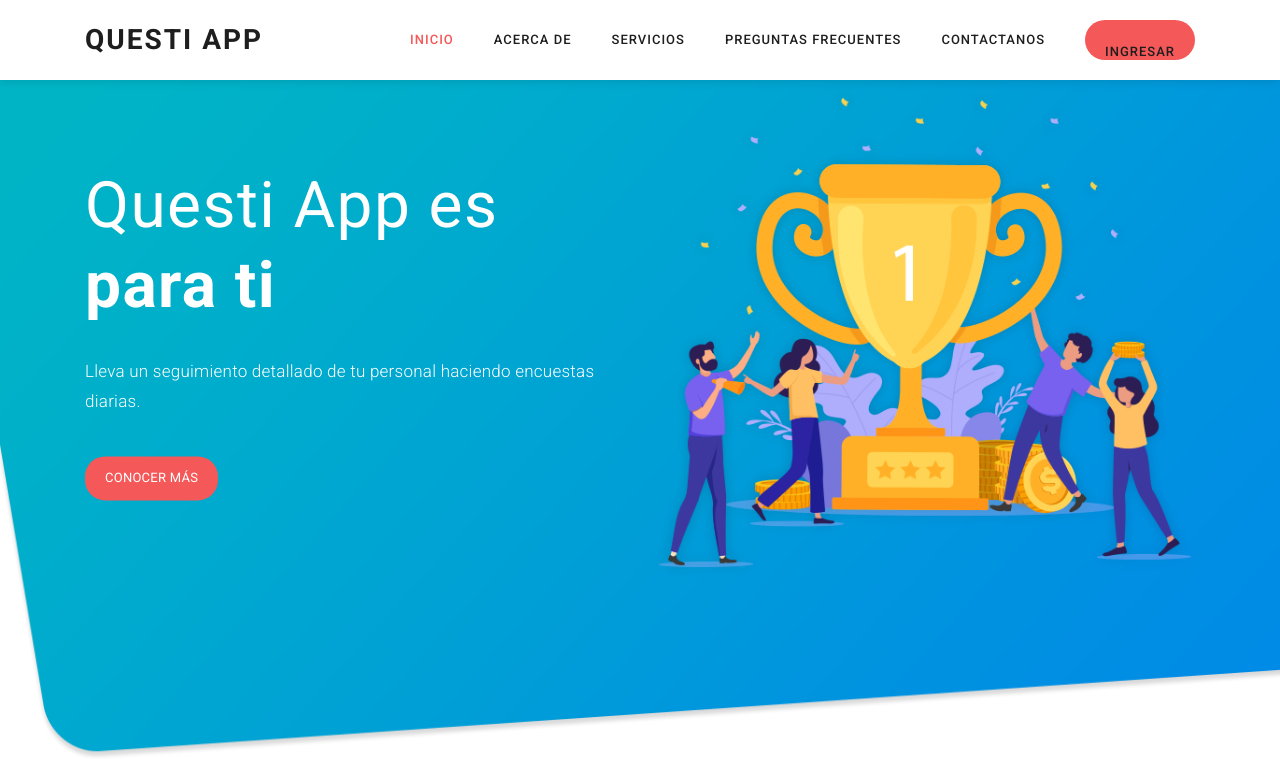
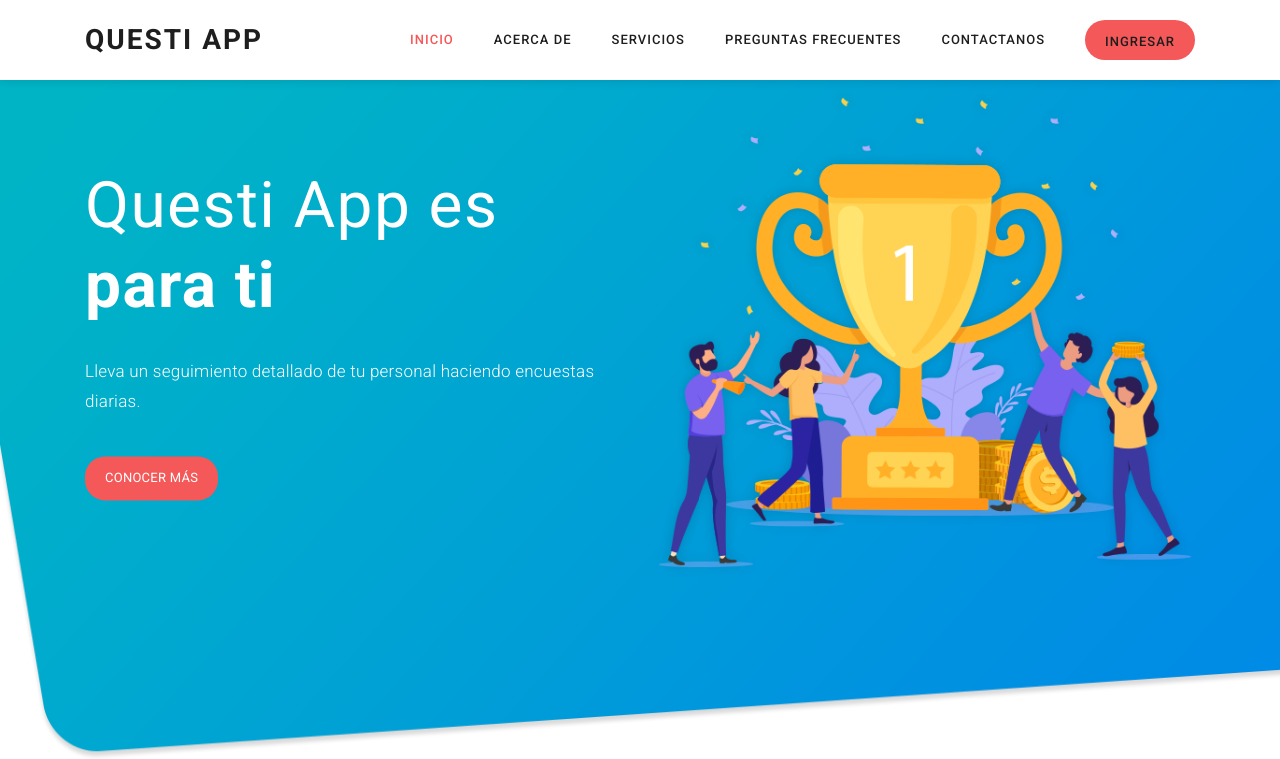
Before and after one commit to samsax/questionaire, a Django app: page / in a window 1280 px wide. Shown: the top 759 px of the page. Run offline with Django 3.2, Linux system fonts and the light colour scheme; some libraries are stand-ins or nearby versions.

Commit message:
correcion boton ingresar

```diff
--- a/polls/templates/polls/home.html
+++ b/polls/templates/polls/home.html
@@ -65,7 +65,7 @@ https://templatemo.com/tm-537-art-factory
                                 </ul>
                             </li> -->
                             <li class="scroll-to-section"><a href="#contact-us">Contactanos</a></li>
-                            <li ><a class="main-button-slider header-text" href="/polls/">Ingresar</a></li>
+                            <li ><a style="line-height: 20px"class="main-button-slider header-text" href="/polls/">Ingresar</a></li>
                         </ul>
                         <a class='menu-trigger'>
                             <span>Menu</span>
```
